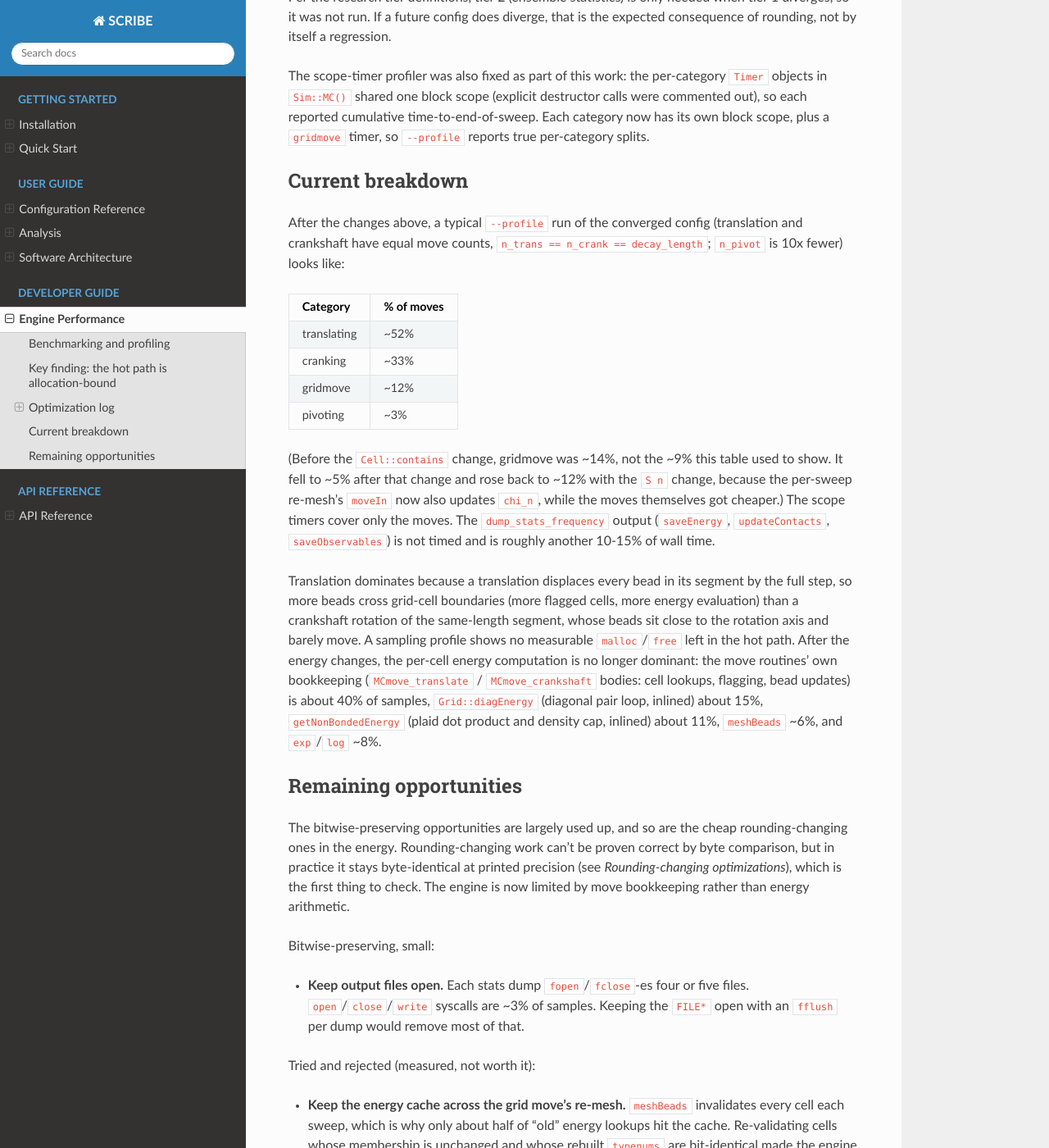
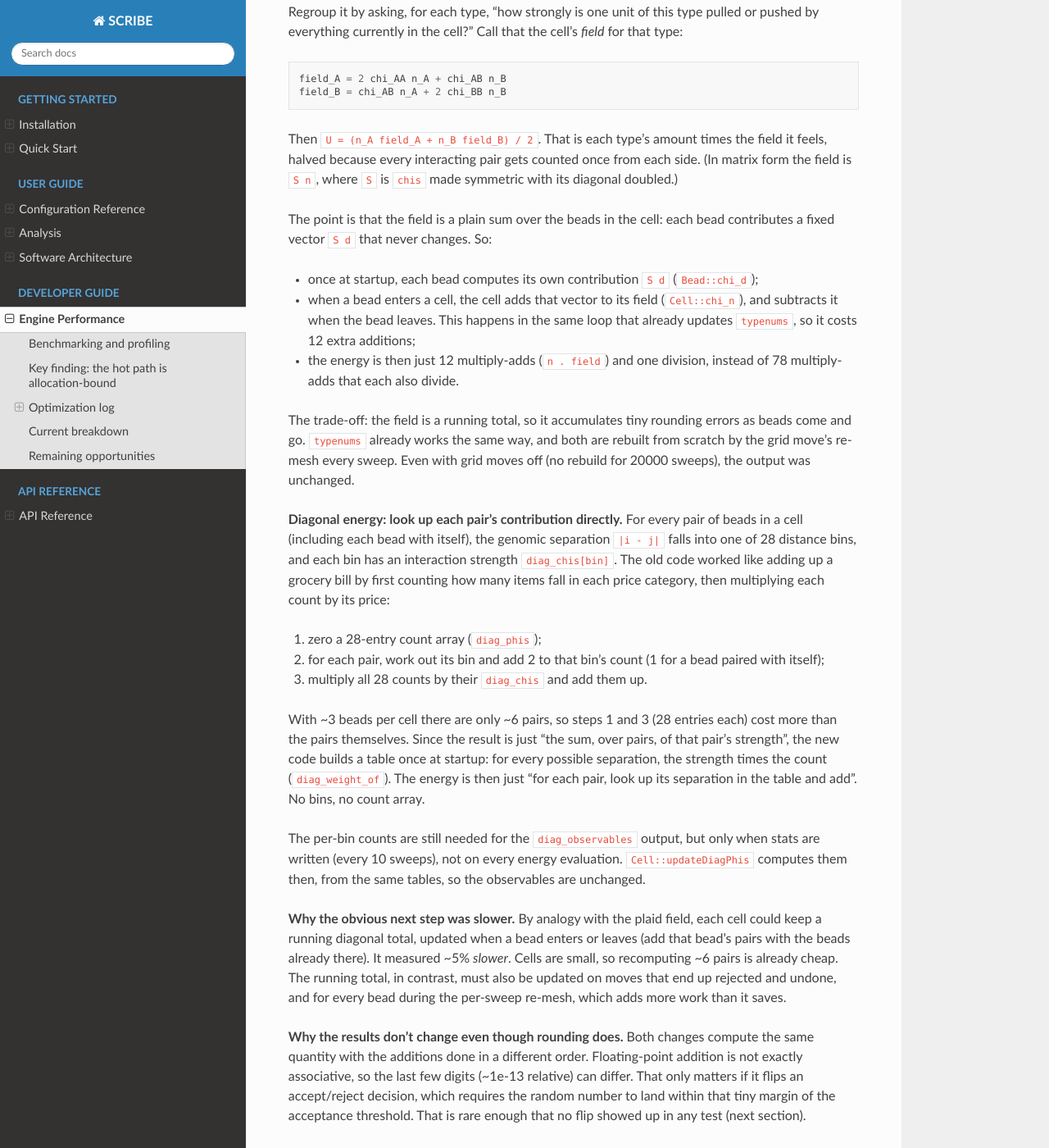
Before and after one commit to SorenKyhl/SCRIBE-chromatin, a Sphinx documentation site: the page built from docs/source/performance.rst, in a window 1280 px wide and 1400 px high, scrolled down 3068 px. Shown: the whole window at 82% size. Built offline with Sphinx 7.4.7 and the Read the Docs theme 3.1.0, drawn with Linux system fonts in a browser that asks for light colours; some of the changed text lies outside the part shown.

Commit message:
docs: explain the energy optimizations in plain terms

```diff
--- a/docs/source/performance.rst
+++ b/docs/source/performance.rst
@@ -172,7 +172,8 @@ are only meaningful relative to each other.
        doubled). Each bead carries ``S d`` (``Bead::chi_d``) and each cell keeps
        ``S n`` (``Cell::chi_n``) up to date in ``moveIn``/``moveOut``, so
        ``getEnergy`` is a 12-term dot product with one division instead of 78
-       terms with a division each. Rounding-changing.
+       terms with a division each. Rounding-changing. See *How the energy
+       optimizations work*.
      - ~2500 -> ~3200
      - ``48cc9b7``
    * - Diagonal energy from a per-separation weight table
@@ -181,7 +182,7 @@ are only meaningful relative to each other.
        genomic separation instead of binning into ``diag_phis`` and dotting.
        ``diag_phis`` are filled only for the observables
        (``Cell::updateDiagPhis``, same integer counts as before).
-       Rounding-changing.
+       Rounding-changing. See *How the energy optimizations work*.
      - ~3200 -> ~4080
      - ``fae31e6``
 
@@ -190,6 +191,98 @@ Cumulatively the engine is now about **6.7x** faster than before this work
 ``Cell::contains`` through the observables pass give ~1.57x over ``2abf125``
 (~1570 -> ~2470, interleaved runs); the two rounding-changing energy changes
 give another ~1.63x (``bb32a69`` measured at ~2500 on 2026-10-09, -> ~4080).
+
+How the energy optimizations work
+~~~~~~~~~~~~~~~~~~~~~~~~~~~~~~~~~
+
+**Background: where the energy comes from.** Space is divided into grid
+cells. A cell's nonbonded energy depends only on which beads are inside it,
+so an MC move only needs to recompute the energy of the few cells that beads
+moved out of or into, before and after the move. That per-cell calculation
+runs millions of times per run, so it dominates. It has two parts: the
+*plaid* term (interactions between epigenetic bead types) and the *diagonal*
+term (interactions that depend on how far apart two beads are along the
+chain).
+
+**Plaid energy: keep a running "interaction field" per cell.** Each bead has
+a type vector ``d`` (how much of each of the 12 marks it carries; values can
+be fractional). A cell sums these into ``typenums`` = ``n``, its total amount
+of each type. The plaid energy adds up ``chi_ij * n_i * n_j`` over every pair
+of types ``i <= j``: 78 pairs for 12 types, recomputed from scratch every
+time a cell is evaluated.
+
+With two types A and B, that is::
+
+   U = chi_AA n_A^2 + chi_AB n_A n_B + chi_BB n_B^2      (times beadvol/vol)
+
+Regroup it by asking, for each type, "how strongly is one unit of this type
+pulled or pushed by everything currently in the cell?" Call that the cell's
+*field* for that type::
+
+   field_A = 2 chi_AA n_A + chi_AB n_B
+   field_B = chi_AB n_A + 2 chi_BB n_B
+
+Then ``U = (n_A field_A + n_B field_B) / 2``. That is each type's amount times
+the field it feels, halved because every interacting pair gets counted once
+from each side. (In matrix form the field is ``S n``, where ``S`` is ``chis``
+made symmetric with its diagonal doubled.)
+
+The point is that the field is a plain sum over the beads in the cell: each
+bead contributes a fixed vector ``S d`` that never changes. So:
+
+- once at startup, each bead computes its own contribution ``S d``
+  (``Bead::chi_d``);
+- when a bead enters a cell, the cell adds that vector to its field
+  (``Cell::chi_n``), and subtracts it when the bead leaves. This happens in
+  the same loop that already updates ``typenums``, so it costs 12 extra
+  additions;
+- the energy is then just 12 multiply-adds (``n . field``) and one division,
+  instead of 78 multiply-adds that each also divide.
+
+The trade-off: the field is a running total, so it accumulates tiny rounding
+errors as beads come and go. ``typenums`` already works the same way, and
+both are rebuilt from scratch by the grid move's re-mesh every sweep. Even
+with grid moves off (no rebuild for 20000 sweeps), the output was unchanged.
+
+**Diagonal energy: look up each pair's contribution directly.** For every
+pair of beads in a cell (including each bead with itself), the genomic
+separation ``|i - j|`` falls into one of 28 distance bins, and each bin has
+an interaction strength ``diag_chis[bin]``. The old code worked like adding
+up a grocery bill by first counting how many items fall in each price
+category, then multiplying each count by its price:
+
+1. zero a 28-entry count array (``diag_phis``);
+2. for each pair, work out its bin and add 2 to that bin's count (1 for a
+   bead paired with itself);
+3. multiply all 28 counts by their ``diag_chis`` and add them up.
+
+With ~3 beads per cell there are only ~6 pairs, so steps 1 and 3 (28
+entries each) cost more than the pairs themselves. Since the result is just
+"the sum, over pairs, of that pair's strength", the new code builds a table
+once at startup: for every possible separation, the strength times the count
+(``diag_weight_of``). The energy is then just "for each pair, look up its
+separation in the table and add". No bins, no count array.
+
+The per-bin counts are still needed for the ``diag_observables`` output, but
+only when stats are written (every 10 sweeps), not on every energy
+evaluation. ``Cell::updateDiagPhis`` computes them then, from the same
+tables, so the observables are unchanged.
+
+**Why the obvious next step was slower.** By analogy with the plaid field,
+each cell could keep a running diagonal total, updated when a bead enters or
+leaves (add that bead's pairs with the beads already there). It measured ~5%
+*slower*. Cells are small, so recomputing ~6 pairs is already cheap. The
+running total, in contrast, must also be updated on moves that end up
+rejected and undone, and for every bead during the per-sweep re-mesh, which
+adds more work than it saves.
+
+**Why the results don't change even though rounding does.** Both changes
+compute the same quantity with the additions done in a different order.
+Floating-point addition is not exactly associative, so the last few digits
+(~1e-13 relative) can differ. That only matters if it flips an accept/reject
+decision, which requires the random number to land within that tiny margin
+of the acceptance threshold. That is rare enough that no flip showed up in
+any test (next section).
 
 Rounding-changing optimizations
 ~~~~~~~~~~~~~~~~~~~~~~~~~~~~~~~
```
